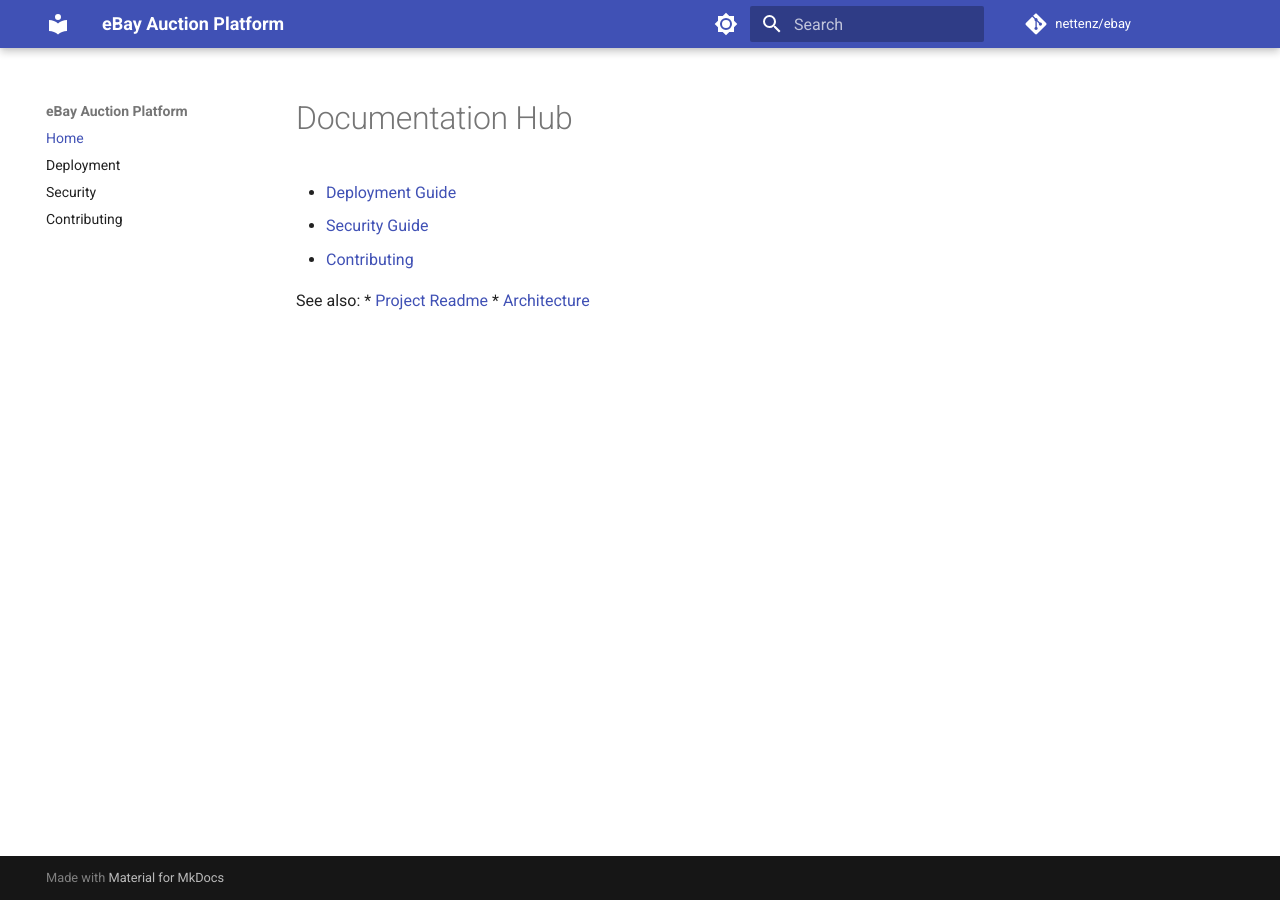
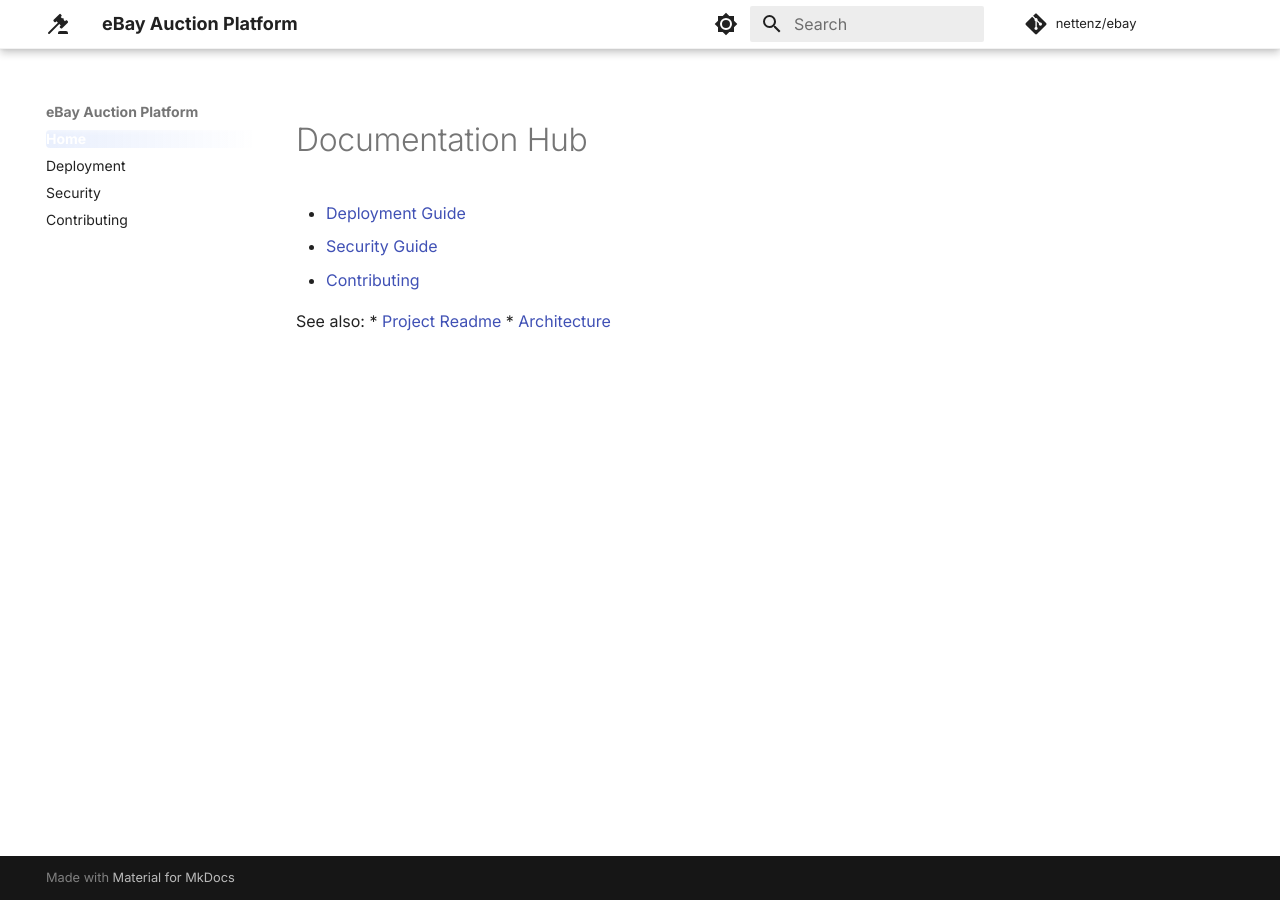
Before and after one commit to netteNz/ebay, an MkDocs documentation site: the page built from docs/index.md, in a window 1280 px wide. Built offline with MkDocs 1.6.1 and Material for MkDocs 9.7.7, drawn with Linux system fonts in a browser that asks for light colours; comment, search, counter and statistics services are not loaded.

Commit message:
docs: improve UI/UX with custom CSS and typography

```diff
--- /dev/null
+++ b/docs/stylesheets/extra.css
@@ -0,0 +1,83 @@
+:root {
+  --md-primary-fg-color:        #2563eb; /* Royal Blue */
+  --md-primary-fg-color--light: #3b82f6;
+  --md-primary-fg-color--dark:  #1d4ed8;
+  --md-accent-fg-color:         #0ea5e9; /* Sky Blue */
+
+  --glass-bg: rgba(255, 255, 255, 0.7);
+  --glass-border: rgba(255, 255, 255, 0.2);
+  --glass-shadow: 0 8px 32px 0 rgba(31, 38, 135, 0.07);
+}
+
+[data-md-color-scheme="slate"] {
+  --md-primary-fg-color:        #3b82f6;
+  --md-accent-fg-color:         #38bdf8;
+  --glass-bg: rgba(30, 41, 59, 0.7);
+  --glass-border: rgba(255, 255, 255, 0.05);
+}
+
+/* Typography refinements */
+body {
+  -webkit-font-smoothing: antialiased;
+  -moz-osx-font-smoothing: grayscale;
+}
+
+/* Hero / Header adjustments */
+.md-header {
+  backdrop-filter: blur(12px);
+  background-color: rgba(255, 255, 255, 0.85) !important;
+  border-bottom: 1px solid rgba(0,0,0,0.05);
+}
+
+[data-md-color-scheme="slate"] .md-header {
+  background-color: rgba(15, 23, 42, 0.85) !important;
+  border-bottom: 1px solid rgba(255,255,255,0.05);
+}
+
+/* Card / Content styling */
+.md-content__inner {
+  margin-top: 1rem;
+}
+
+/* Code blocks: Modern, rounded */
+.md-typeset pre > code {
+  border-radius: 8px;
+  box-shadow: 0 4px 6px -1px rgba(0, 0, 0, 0.05);
+}
+
+/* Admonitions: Softer look */
+.md-typeset .admonition,
+.md-typeset details {
+  border-radius: 8px;
+  border: 1px solid var(--glass-border);
+  box-shadow: 0 2px 4px rgba(0,0,0,0.02);
+}
+
+/* Buttons: Modern pill shape */
+.md-button {
+  border-radius: 50px;
+  transition: all 0.2s ease;
+  font-weight: 600;
+  letter-spacing: 0.02em;
+}
+
+.md-button:hover {
+  transform: translateY(-1px);
+  box-shadow: 0 4px 12px rgba(37, 99, 235, 0.2);
+}
+
+/* Sidebar navigation active state */
+.md-nav__item .md-nav__link--active {
+  font-weight: 600;
+  color: var(--md-primary-fg-color);
+  background: linear-gradient(90deg, rgba(37,99,235,0.1) 0%, transparent 100%);
+  border-radius: 4px;
+}
+
+/* Tables */
+.md-typeset table:not([class]) {
+  border-radius: 8px;
+  overflow: hidden;
+  box-shadow: 0 1px 3px rgba(0,0,0,0.05);
+  border: 1px solid rgba(0,0,0,0.05);
+}
--- a/mkdocs.yml
+++ b/mkdocs.yml
@@ -6,17 +6,23 @@ repo_name: nettenz/ebay
 
 theme:
   name: material
+  icon:
+    logo: material/gavel
+  favicon: assets/favicon.png
+  font:
+    text: Inter
+    code: JetBrains Mono
   palette:
     # Light mode
     - scheme: default
-      primary: indigo
+      primary: white
       accent: indigo
       toggle:
         icon: material/brightness-7
         name: Switch to dark mode
     # Dark mode
     - scheme: slate
-      primary: indigo
+      primary: black
       accent: indigo
       toggle:
         icon: material/brightness-4
@@ -31,6 +37,9 @@ theme:
     - search.highlight
     - content.code.copy
     - content.code.annotate
+
+extra_css:
+  - stylesheets/extra.css
 
 markdown_extensions:
   - pymdownx.highlight:
```
